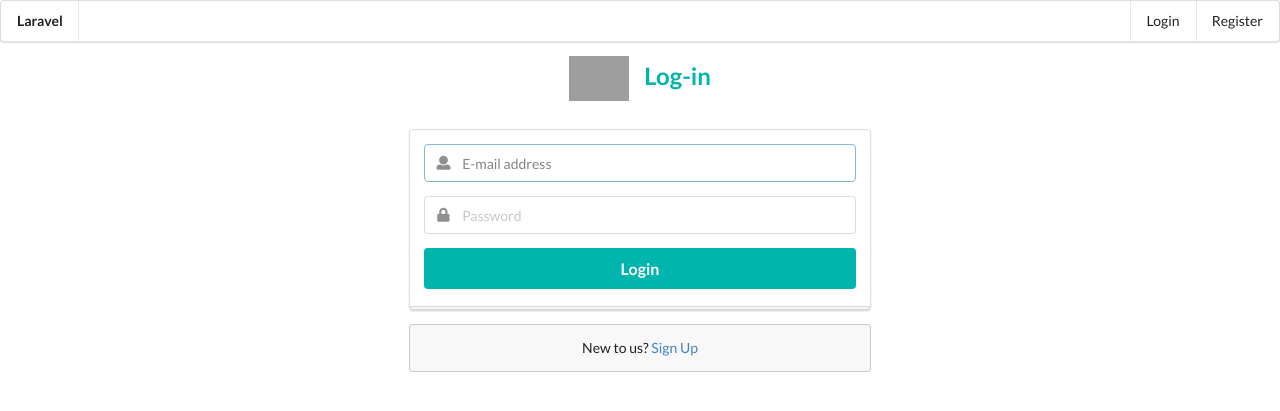
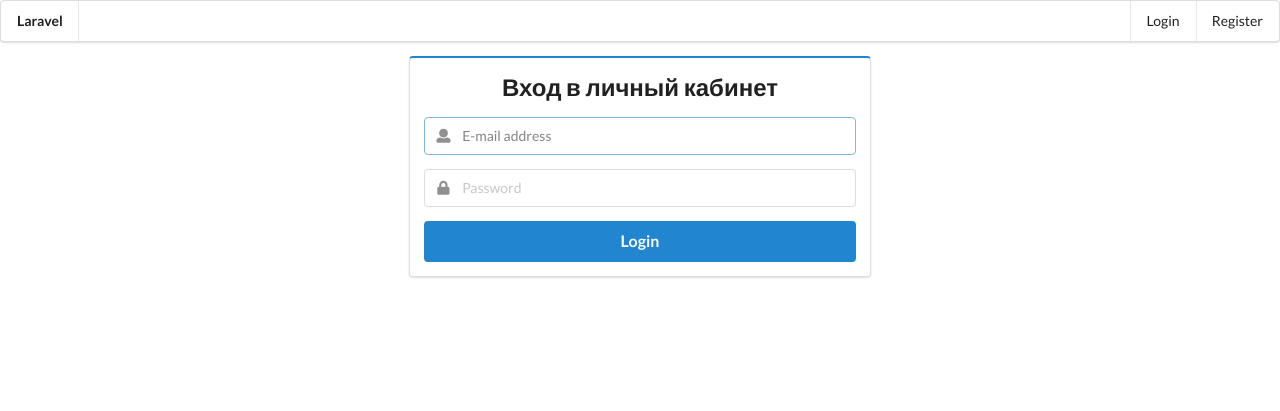
Before and after one commit to miphi-true-team/Argus, a Laravel app: page /login in a window 1280 px wide. Shown: the top 411 px of the page. Run offline with Laravel 8, Linux system fonts and the light colour scheme; grey boxes are pictures that could not be loaded.

Commit message:
fix login form

```diff
--- a/web/resources/views/auth/login.blade.php
+++ b/web/resources/views/auth/login.blade.php
@@ -4,15 +4,10 @@
 
 <div class="row">
     <div class="six wide column">
-        <h2 class="ui teal image header">
-            <img src="assets/images/logo.png" class="image">
-            <div class="content">
-                Log-in
-            </div>
-        </h2>
-        <form class="ui large form" method="POST" action="{{ route('login') }}">
+        <div class="ui blue segment">
+            <h2>Вход в личный кабинет</h2>
+            <form class="ui form" method="POST" action="{{ route('login') }}">
                 @csrf
-            <div class="ui stacked segment">
                     <div class="field">
                         <div class="ui left icon input">
                             <i class="user icon"></i>
@@ -37,7 +32,7 @@
                             @endif -->
                         </div>
                     </div>
-                    <button type="submit" class="ui fluid large teal submit button">
+                        <button type="submit" class="ui fluid large primary submit button">
                             {{ __('Login') }}
                         </button>
     <!--
@@ -46,12 +41,8 @@
                                 {{ __('Forgot Your Password?') }}
                             </a>
                         @endif -->
-            </div>
-
                 <div class="ui error message"></div>
             </form>
-        <div class="ui message">
-            New to us? <a href="#">Sign Up</a>
         </div>
     </div>
 </div>
```
Lines whose indentation alone changed are shown as unchanged.
